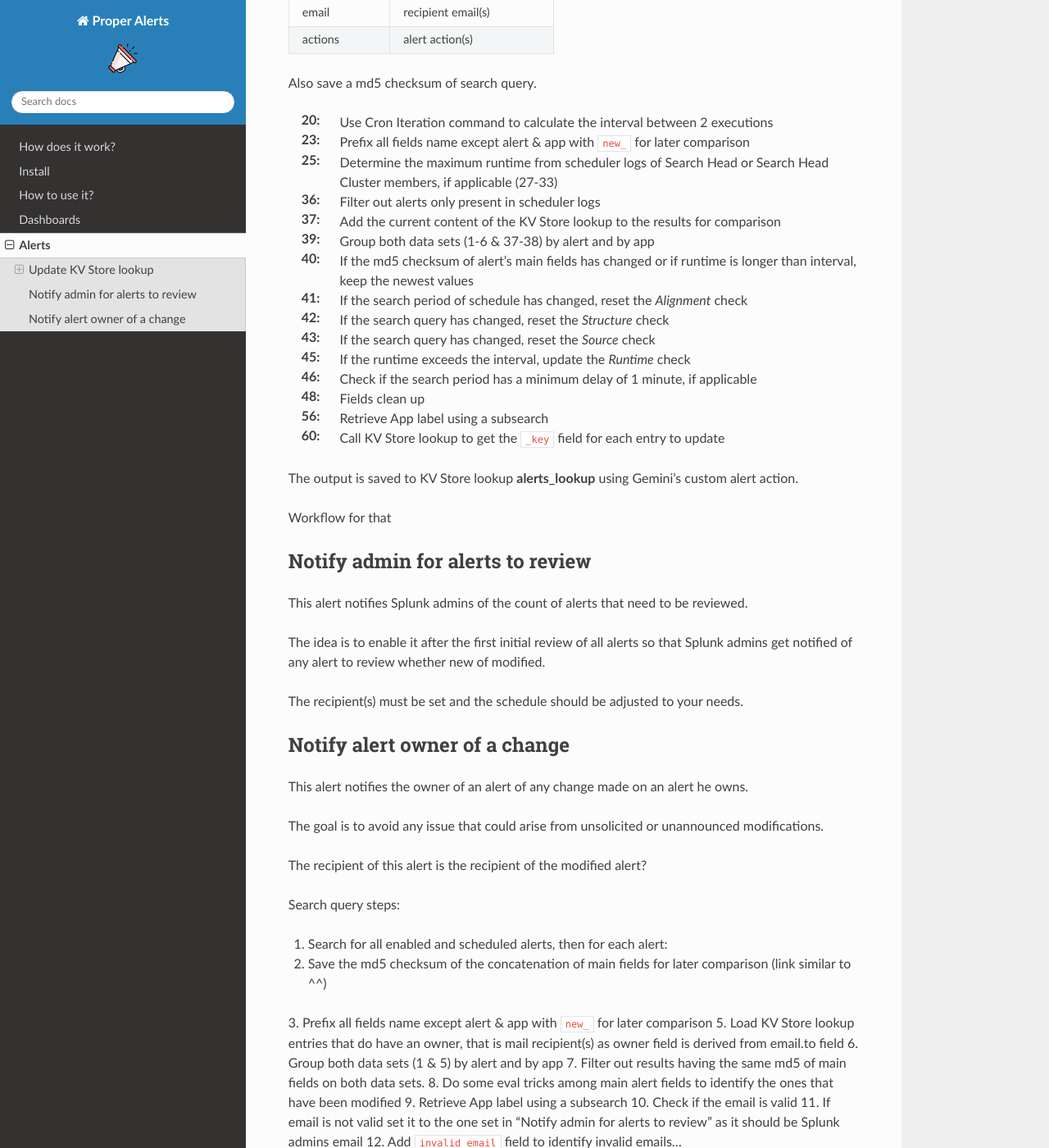
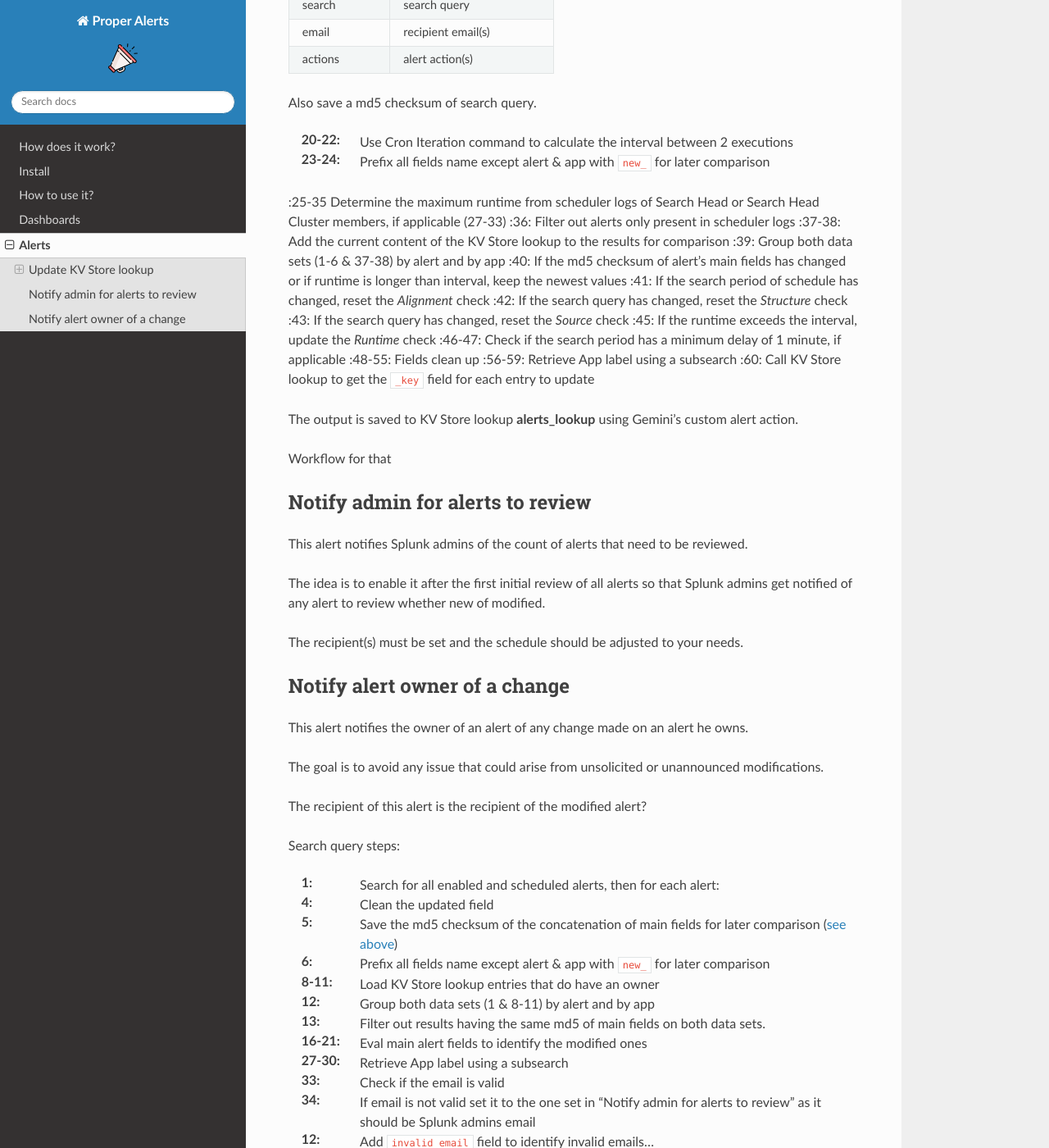
Before and after one commit to a-l-h/splunk-app-proper-alerts, a Sphinx documentation site: the page built from doc/alerts.rst, in a window 1280 px wide and 1400 px high, scrolled down 1093 px. Shown: the whole window at 82% size. Built offline with Sphinx 7.4.7 and the Read the Docs theme 2.0.0, drawn with Linux system fonts in a browser that asks for light colours.

Commit message:
Update alerts.rst

```diff
--- a/doc/alerts.rst
+++ b/doc/alerts.rst
@@ -19,12 +19,12 @@
 Search for active alerts
 ------------------------
 
-:8: Search for all enabled and scheduled alerts, then for each alert:
-:11: Check if the index is specified in the search query if aplicable, using macro ``indexIsSpecified``
-:13: Define the owner as being the local-part of the first recipient email address
-:15: Extract service request reference from description field, using macro ``getServiceRequest``
-:18: Clean the updated field
-:19: Save the md5 checksum of the concatenation of main fields for later comparison
+:8-9:     Search for all enabled and scheduled alerts, then for each alert:
+:11:      Check if the index is specified in the search query if aplicable, using macro ``indexIsSpecified``
+:13-14:   Define the owner as being the local-part of the first recipient email address
+:15:      Extract service request reference from description field, using macro ``getServiceRequest``
+:18:      Clean the updated field
+:19:      Save the md5 checksum of the concatenation of main fields for later comparison
 
 Considered fields
 *****************
@@ -53,21 +53,21 @@
 
 Also save a md5 checksum of search query.
 
-:20: Use Cron Iteration command to calculate the interval between 2 executions
-:23: Prefix all fields name except alert & app with ``new_`` for later comparison
-:25: Determine the maximum runtime from scheduler logs of Search Head or Search Head Cluster members, if applicable (27-33)
-:36: Filter out alerts only present in scheduler logs
-:37: Add the current content of the KV Store lookup to the results for comparison
-:39: Group both data sets (1-6 & 37-38) by alert and by app
-:40: If the md5 checksum of alert's main fields has changed or if runtime is longer than interval, keep the newest values
-:41: If the search period of schedule has changed, reset the *Alignment* check
-:42: If the search query has changed, reset the *Structure* check
-:43: If the search query has changed, reset the *Source* check
-:45: If the runtime exceeds the interval, update the *Runtime* check
-:46: Check if the search period has a minimum delay of 1 minute, if applicable
-:48: Fields clean up
-:56: Retrieve App label using a subsearch
-:60: Call KV Store lookup to get the ``_key`` field for each entry to update
+:20-22:   Use Cron Iteration command to calculate the interval between 2 executions
+:23-24:   Prefix all fields name except alert & app with ``new_`` for later comparison
+:25-35    Determine the maximum runtime from scheduler logs of Search Head or Search Head Cluster members, if applicable (27-33)
+:36:      Filter out alerts only present in scheduler logs
+:37-38:   Add the current content of the KV Store lookup to the results for comparison
+:39:      Group both data sets (1-6 & 37-38) by alert and by app
+:40:      If the md5 checksum of alert's main fields has changed or if runtime is longer than interval, keep the newest values
+:41:      If the search period of schedule has changed, reset the *Alignment* check
+:42:      If the search query has changed, reset the *Structure* check
+:43:      If the search query has changed, reset the *Source* check
+:45:      If the runtime exceeds the interval, update the *Runtime* check
+:46-47:   Check if the search period has a minimum delay of 1 minute, if applicable
+:48-55:   Fields clean up
+:56-59:   Retrieve App label using a subsearch
+:60:      Call KV Store lookup to get the ``_key`` field for each entry to update
 
 The output is saved to KV Store lookup **alerts_lookup** using Gemini's custom alert action.
 
@@ -94,14 +94,15 @@
 Search query steps:
 
 
-1.  Search for all enabled and scheduled alerts, then for each alert:
-2.  Save the md5 checksum of the concatenation of main fields for later comparison (link similar to ^^)
-3.  Prefix all fields name except alert & app with ``new_`` for later comparison
-5.  Load KV Store lookup entries that do have an owner, that is mail recipient(s) as owner field is derived from email.to field
-6.  Group both data sets (1 & 5) by alert and by app
-7.  Filter out results having the same md5 of main fields on both data sets.
-8.  Do some eval tricks among main alert fields to identify the ones that have been modified
-9.  Retrieve App label using a subsearch
-10. Check if the email is valid
-11. If email is not valid set it to the one set in "Notify admin for alerts to review" as it should be Splunk admins email
-12. Add ``invalid_email`` field to identify invalid emails...
+:1:       Search for all enabled and scheduled alerts, then for each alert:
+:4:       Clean the updated field
+:5:       Save the md5 checksum of the concatenation of main fields for later comparison (:ref:`see above<Considered fields>`)
+:6:       Prefix all fields name except alert & app with ``new_`` for later comparison
+:8-11:    Load KV Store lookup entries that do have an owner
+:12:      Group both data sets (1 & 8-11) by alert and by app
+:13:      Filter out results having the same md5 of main fields on both data sets.
+:16-21:   Eval main alert fields to identify the modified ones
+:27-30:   Retrieve App label using a subsearch
+:33:      Check if the email is valid
+:34:      If email is not valid set it to the one set in "Notify admin for alerts to review" as it should be Splunk admins email
+:12:      Add ``invalid_email`` field to identify invalid emails...
```
